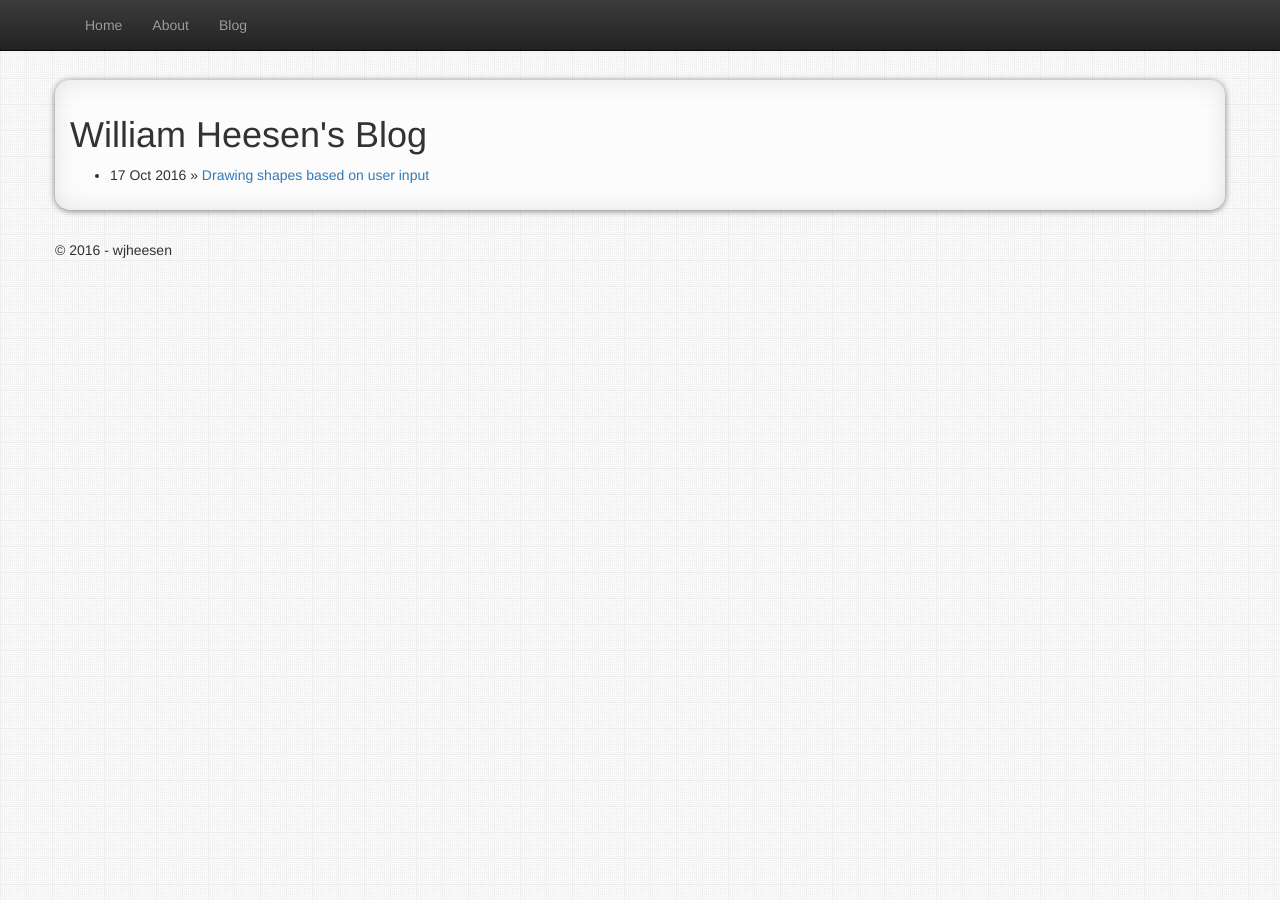
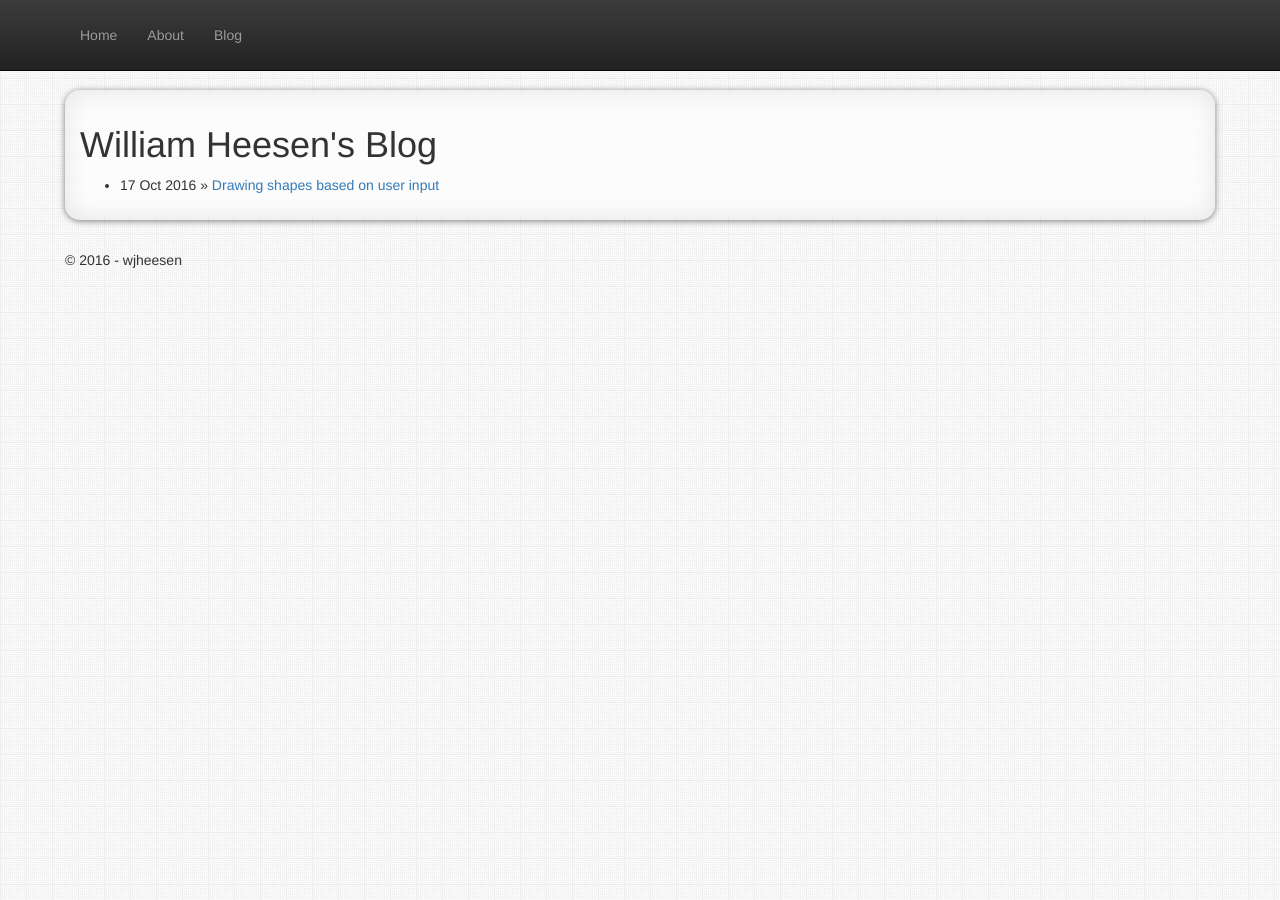
Before and after one commit to wjheesen/wjheesen.github.io, a Jekyll site: the page built from blog/index.html, in a window 1280 px wide. Built offline with Jekyll 4.4.1, drawn with Linux system fonts in a browser that asks for light colours.

Commit message:
Set container padding to 10px

```diff
--- a/_layouts/default.html
+++ b/_layouts/default.html
@@ -5,9 +5,10 @@
 {% include scripts.html %}
 <body>
     {% include header.html %}
-    <div class="container no-padding">
+    <div class="container">
         {{ content }}
         {% include footer.html %}
     </div>
+    <div class=
 </body>
 </html>
--- a/blog/index.html
+++ b/blog/index.html
@@ -6,7 +6,6 @@ title: William Heesen's Blog
 <div class="content-block">
 	<h1>{{ page.title }}</h1>
 	<ul class="posts">
-
 	  {% for post in site.posts %}
 	    <li><span>{{ post.date | date_to_string }}</span> » <a href="{{ post.url }}" title="{{ post.title }}">{{ post.title }}</a></li>
 	  {% endfor %}
--- a/css/site.css
+++ b/css/site.css
@@ -9,6 +9,10 @@ body {
 body {
     background-image: url(../images/tiny_grid_@2X.png);
   }
+}
+
+.container{
+    padding: 10px;
 }
 
 .content-block{
```
Also changed, not shown: css/site.min.css.
